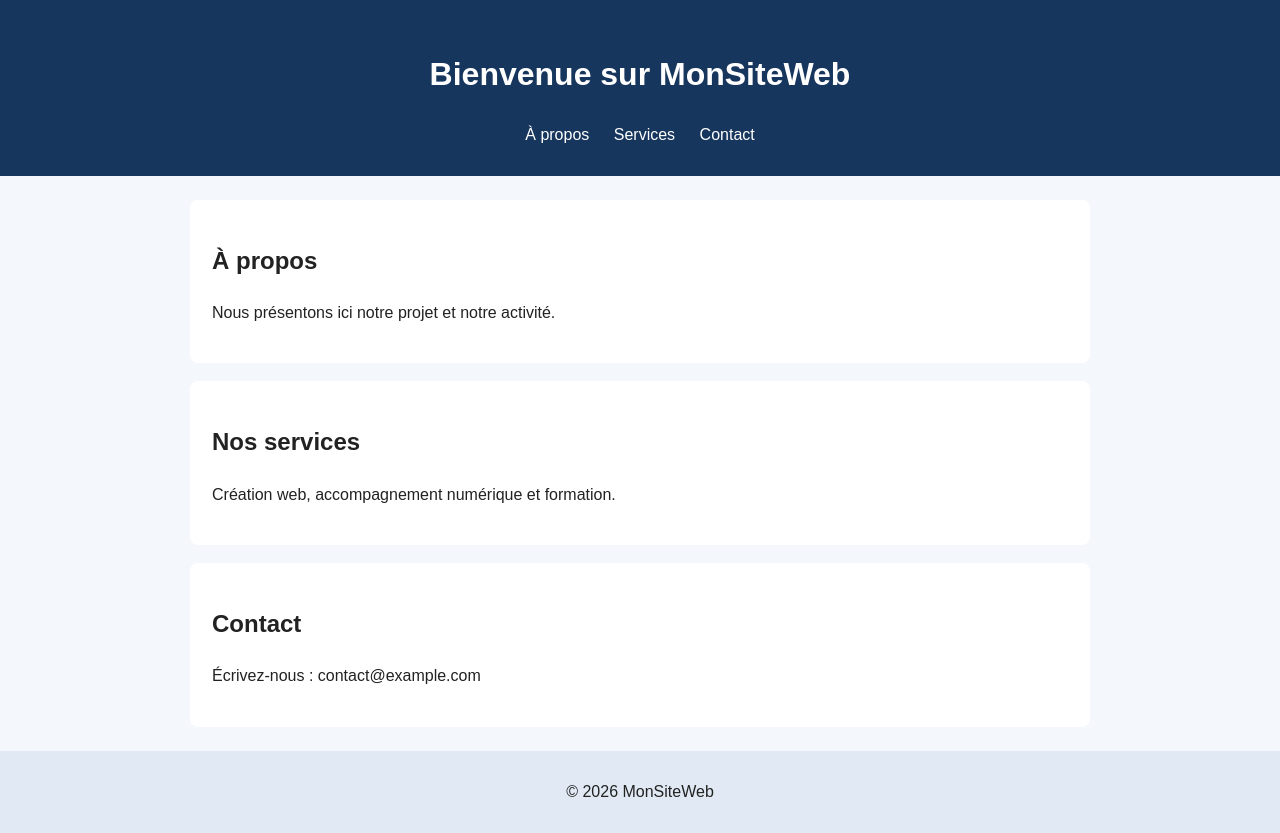
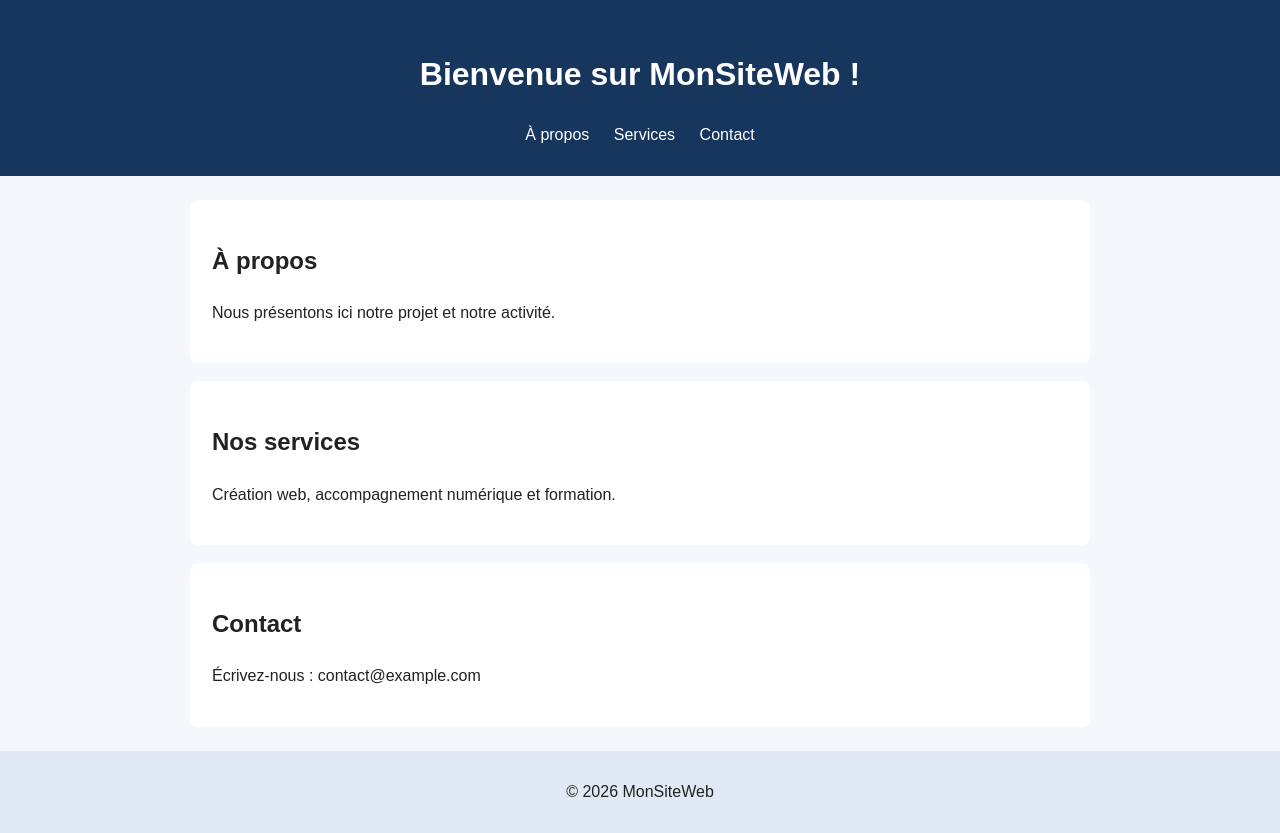
Before and after one commit to nodemnodemlucaevans/MonSiteWeb, a plain HTML site: page index.html in a window 1280 px wide. Drawn offline with Linux system fonts and the light colour scheme.

Commit message:
feat: modifier le titre principal de la page

```diff
--- a/index.html
+++ b/index.html
@@ -8,7 +8,7 @@
 </head>
 <body>
   <header>
-    <h1>Bienvenue sur MonSiteWeb</h1>
+    <h1>Bienvenue sur MonSiteWeb !</h1>
     <nav>
       <a href="#apropos">À propos</a>
       <a href="#services">Services</a>
```
